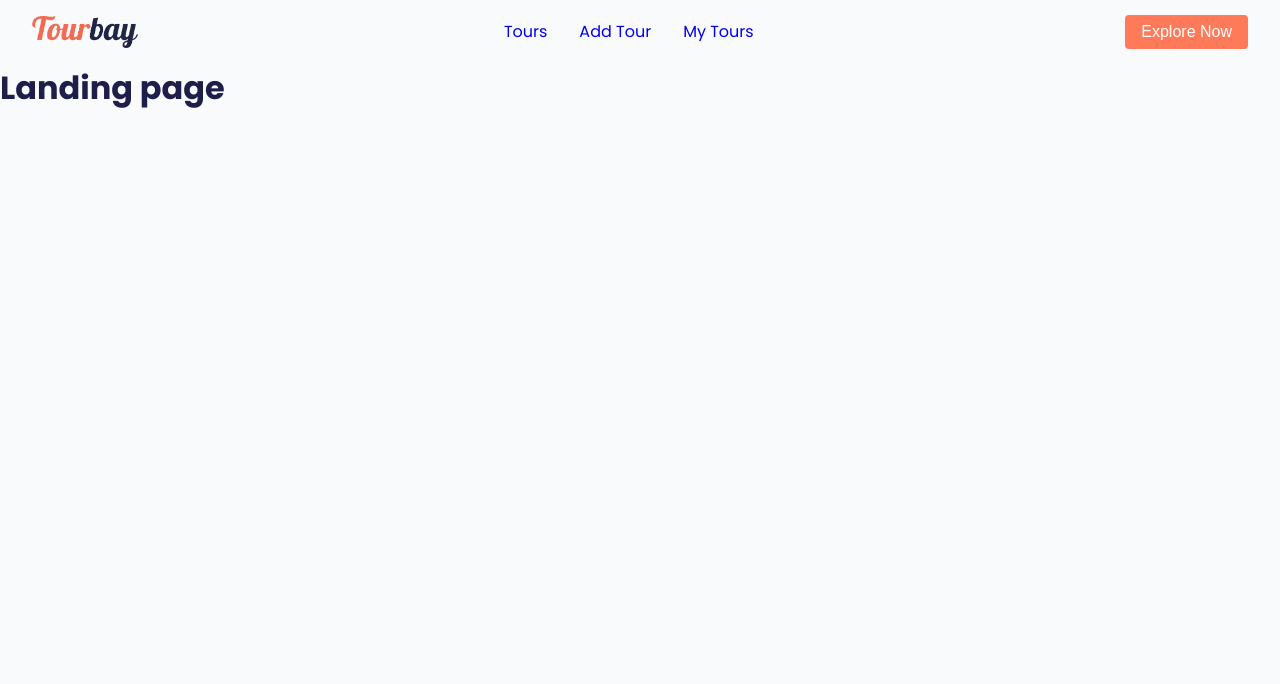
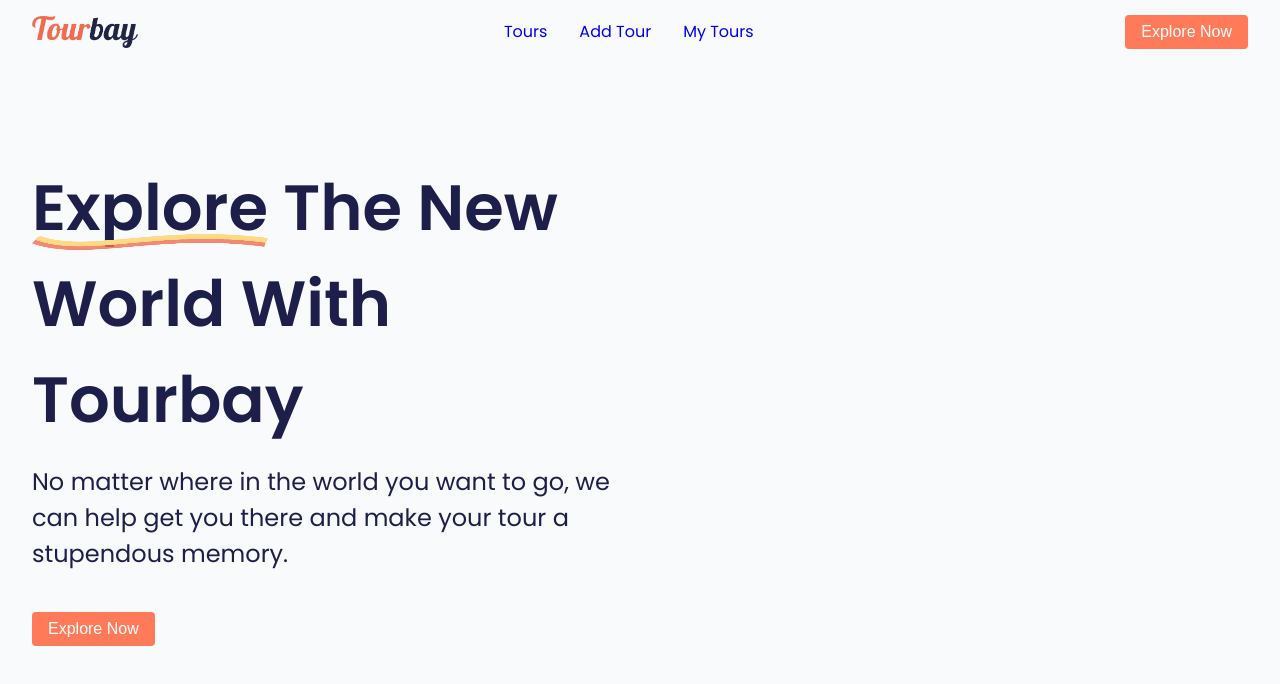
Before and after one commit to emusman97/booking-system, a React (Vite) app in the folder frontend/: page / in a window 1280 px wide. Shown: the top 684 px of the page. Built offline with nearby package versions, Linux system fonts and the light colour scheme; no server answers.

Commit message:
feat: Design basic landing page

```diff
--- a/frontend/src/assets/images/index.ts
+++ b/frontend/src/assets/images/index.ts
@@ -1,5 +1,9 @@
 import logo from './logo.png';
+import landingPageImagesBg from './landing-page-images-bg.png';
+import lineBelowText from './line_below_text.png';
 
 export const Images = {
   logo,
+  landingPageImagesBg,
+  lineBelowText,
 } as const;
--- /dev/null
+++ b/frontend/src/components/PageContentContainer/index.ts
@@ -0,0 +1,5 @@
+import styled from 'styled-components';
+
+export const PageContentContainer = styled.div`
+  padding: 0 ${({ theme }) => theme.spacing['8']};
+`;
--- /dev/null
+++ b/frontend/src/components/Stack/index.tsx
@@ -0,0 +1,9 @@
+import styled from 'styled-components';
+import type { StackProps } from './types';
+
+export const Stack = styled.div<StackProps>`
+  display: flex;
+  flex-direction: ${({ direction = 'column' }) => direction};
+`;
+
+export * from './types';
--- /dev/null
+++ b/frontend/src/components/Stack/types.ts
@@ -0,0 +1,7 @@
+import type { BaseCustomStyledProps } from '@/types';
+
+type StackDirection = 'column' | 'row';
+
+export interface StackProps extends BaseCustomStyledProps {
+  direction?: StackDirection;
+}
--- a/frontend/src/components/index.ts
+++ b/frontend/src/components/index.ts
@@ -1,2 +1,4 @@
 export * from './layout';
 export * from './PrimaryButton';
+export * from './PageContentContainer';
+export * from './Stack';
--- a/frontend/src/constants/stings.ts
+++ b/frontend/src/constants/stings.ts
@@ -4,4 +4,7 @@ export enum AppString {
   Tours = 'Tours',
   AddTour = 'Add Tour',
   MyTours = 'My Tours',
+  Explore = 'Explore',
+  LandingMainHeading = ' The New World  With Tourbay',
+  LandingDescription = 'No matter where in the world you want to go, we can help get you there and make your tour a stupendous memory.',
 }
--- a/frontend/src/pages/LandingPage/index.tsx
+++ b/frontend/src/pages/LandingPage/index.tsx
@@ -1,13 +1,36 @@
-import { MainLayout } from '@/components';
+import { Images } from '@/assets';
+import { MainLayout, PageContentContainer } from '@/components';
+import { AppString } from '@/constants';
 import { type JSX } from 'react';
-import styled from 'styled-components';
-
-const H1 = styled.h1``;
+import {
+  Container,
+  ContainerItem,
+  Description,
+  ExploreNowButton,
+  HeadingContainerItem,
+  MainHeading,
+  MainHeadingSpan,
+} from './styles';
 
 export function LandingPage(): JSX.Element {
   return (
     <MainLayout>
-      <H1>Landing page</H1>
+      <PageContentContainer>
+        <Container>
+          <HeadingContainerItem>
+            <MainHeading>
+              <MainHeadingSpan>
+                <img src={Images.lineBelowText} />
+                {AppString.Explore}
+              </MainHeadingSpan>
+              {AppString.LandingMainHeading}
+            </MainHeading>
+            <Description>{AppString.LandingDescription}</Description>
+            <ExploreNowButton>{AppString.ExploreNow}</ExploreNowButton>
+          </HeadingContainerItem>
+          <ContainerItem></ContainerItem>
+        </Container>
+      </PageContentContainer>
     </MainLayout>
   );
 }
--- /dev/null
+++ b/frontend/src/pages/LandingPage/styles.ts
@@ -0,0 +1,46 @@
+import { PrimaryButton, Stack } from '@/components';
+import { theme } from '@/theme';
+import styled from 'styled-components';
+
+export const Container = styled(Stack)`
+  padding-top: ${theme.spacing['21']};
+`;
+
+export const ContainerItem = styled(Stack)`
+  width: 50%;
+`;
+
+export const HeadingContainerItem = styled(ContainerItem)`
+  gap: ${(props) => props.theme.spacing['4']};
+  align-items: flex-start;
+`;
+
+export const MainHeading = styled.h1`
+  font-weight: ${(props) => props.theme.typography.fontWeight.semibold};
+  font-size: ${(props) => props.theme.typography.fontSize['6xl']};
+  margin: 0;
+`;
+
+export const MainHeadingSpan = styled.span`
+  position: relative;
+  z-index: 100;
+
+  & img {
+    position: absolute;
+    left: 0;
+    right: 0;
+    bottom: 0.1rem;
+    height: 1rem;
+    width: 100%;
+    object-fit: fill;
+  }
+`;
+
+export const Description = styled.p`
+  font-size: ${(props) => props.theme.typography.fontSize.lg};
+  font-size: ${(props) => props.theme.typography.fontSize['2xl']};
+`;
+
+export const ExploreNowButton = styled(PrimaryButton)`
+  margin-top: ${(props) => props.theme.spacing['6']};
+`;
--- a/frontend/src/theme/theme.ts
+++ b/frontend/src/theme/theme.ts
@@ -52,6 +52,7 @@ export const theme: Theme = {
       '3xl': '1.875rem', // 30px
       '4xl': '2.25rem', // 36px
       '5xl': '3rem', // 48px
+      '6xl': '4rem', // 64px
     },
     fontWeight: {
       light: 300,
@@ -79,6 +80,7 @@ export const theme: Theme = {
     12: '3rem', // 48px
     16: '4rem', // 64px
     20: '5rem', // 80px
+    21: '6rem',
   },
   breakpoints: {
     sm: '576px',
--- a/frontend/src/theme/types.ts
+++ b/frontend/src/theme/types.ts
@@ -49,6 +49,7 @@ interface Typography {
     '3xl': string;
     '4xl': string;
     '5xl': string;
+    '6xl': string;
   };
   fontWeight: {
     light: number;
--- a/frontend/src/types/index.ts
+++ b/frontend/src/types/index.ts
@@ -25,3 +25,7 @@ export interface FailureResult<C, E> {
 export type Result<D, C, E> = SuccessResult<D, C> | FailureResult<C, E>;
 
 export type Callback = () => void;
+
+export interface BaseCustomStyledProps {
+  className?: string;
+}
```
Also changed, not shown: frontend/src/assets/images/landing-page-images-bg.png (added), frontend/src/assets/images/line_below_text.png (added).
